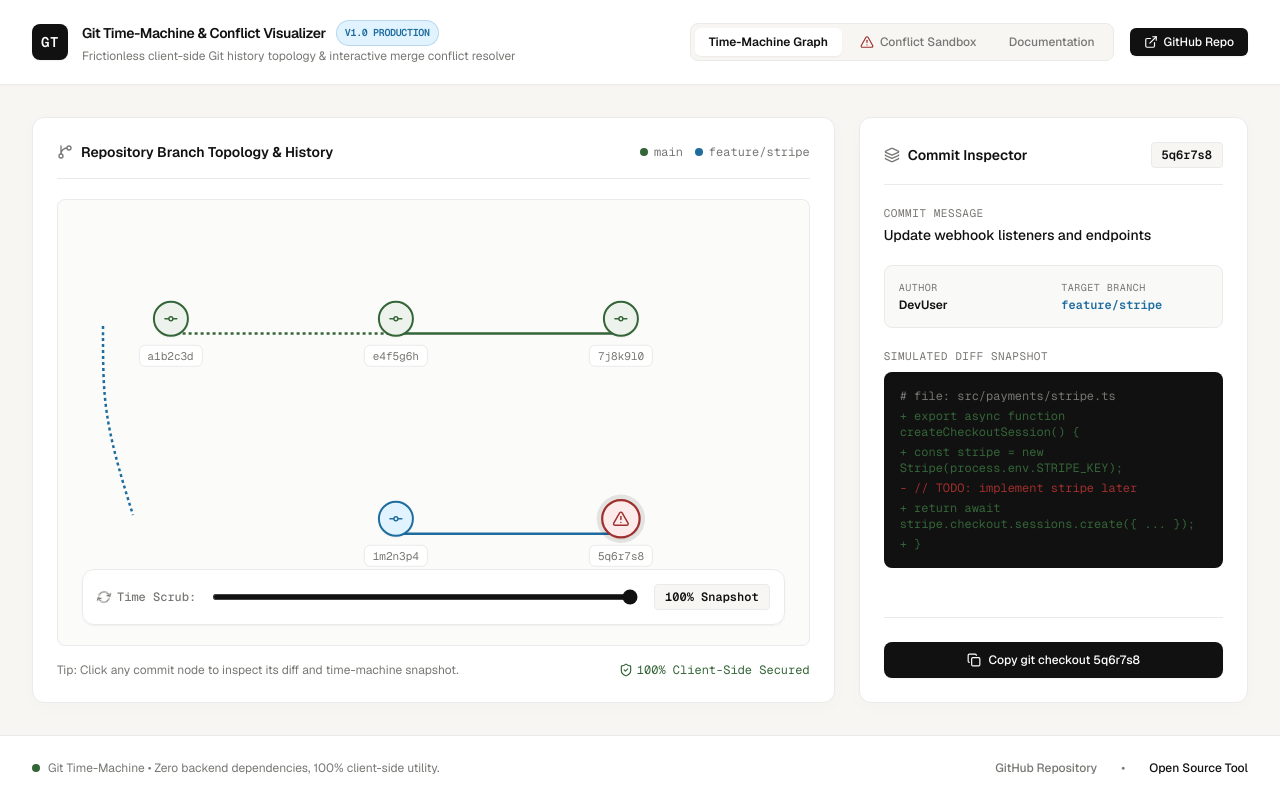
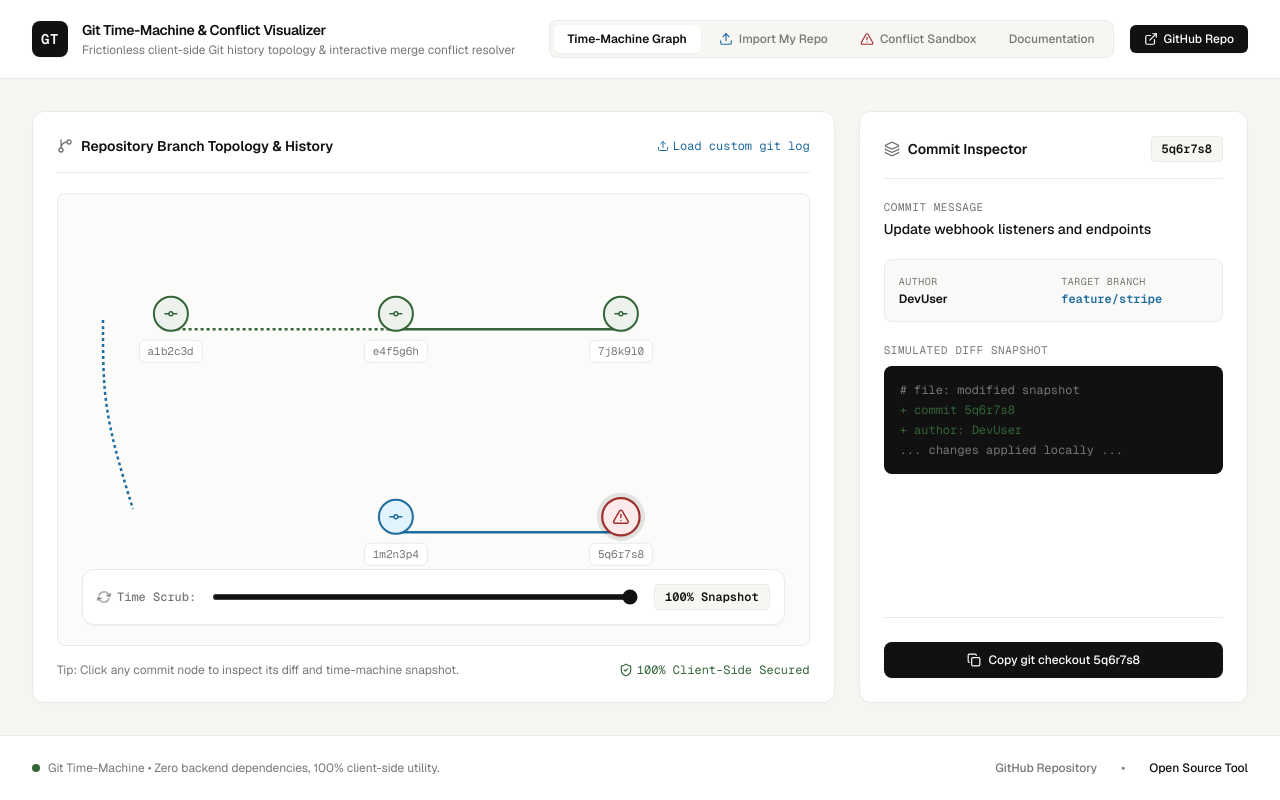
Before and after one commit to MixBroX/git-warp, a React (Vite) app: page / in a window 1280 px wide. Built offline with nearby package versions, Linux system fonts and the light colour scheme.

Commit message:
feat: add svg favicon, remove v1.0 badge

```diff
--- a/index.html
+++ b/index.html
@@ -4,6 +4,7 @@
     <meta charset="UTF-8" />
     <meta name="viewport" content="width=device-width, initial-scale=1.0" />
     <title>Git Time-Machine & Conflict Visualizer</title>
+    <link rel="icon" type="image/svg+xml" href="/favicon.svg" />
     <link rel="preconnect" href="https://fonts.googleapis.com">
     <link rel="preconnect" href="https://fonts.gstatic.com" crossorigin>
     <link href="https://fonts.googleapis.com/css2?family=Geist+Mono:wght@400;500;600&family=Geist:wght@400;500;600;700&display=swap" rel="stylesheet">
--- a/src/App.tsx
+++ b/src/App.tsx
@@ -10,7 +10,9 @@ import {
   Terminal,
   ShieldCheck,
   Zap,
-  RefreshCw
+  RefreshCw,
+  Upload,
+  FileText
 } from 'lucide-react';
 
 interface CommitNode {
@@ -24,7 +26,7 @@ interface CommitNode {
   conflict?: boolean;
 }
 
-const INITIAL_COMMITS: CommitNode[] = [
+const DEFAULT_COMMITS: CommitNode[] = [
   { id: 'c1', hash: 'a1b2c3d', message: 'Initial commit: setup base architecture', author: 'Alex', branch: 'main', x: 15, y: 30 },
   { id: 'c2', hash: 'e4f5g6h', message: 'Add authentication middleware', author: 'Sarah', branch: 'main', x: 45, y: 30 },
   { id: 'c3', hash: '7j8k9l0', message: 'Refactor database connection pool', author: 'Alex', branch: 'main', x: 75, y: 30 },
@@ -33,17 +35,68 @@ const INITIAL_COMMITS: CommitNode[] = [
 ];
 
 export default function App() {
-  const [commits, setCommits] = useState<CommitNode[]>(INITIAL_COMMITS);
-  const [selectedCommit, setSelectedCommit] = useState<CommitNode>(INITIAL_COMMITS[4]);
-  const [activeTab, setActiveTab] = useState<'visualizer' | 'conflict' | 'docs'>('visualizer');
+  const [commits, setCommits] = useState<CommitNode[]>(DEFAULT_COMMITS);
+  const [selectedCommit, setSelectedCommit] = useState<CommitNode>(DEFAULT_COMMITS[4]);
+  const [activeTab, setActiveTab] = useState<'visualizer' | 'conflict' | 'docs' | 'import'>('visualizer');
   const [copied, setCopied] = useState(false);
   const [simulatedTime, setSimulatedTime] = useState<number>(100);
   const [conflictResolved, setConflictResolved] = useState(false);
+
+  // Import state
+  const [rawLogInput, setRawLogInput] = useState('');
+  const [importError, setImportError] = useState('');
 
   const handleCopyCommand = (cmd: string) => {
     navigator.clipboard.writeText(cmd);
     setCopied(true);
     setTimeout(() => setCopied(false), 2000);
+  };
+
+  // Parse git log text input
+  const handleParseGitLog = () => {
+    if (!rawLogInput.trim()) {
+      setImportError('Please paste a valid git log output.');
+      return;
+    }
+
+    try {
+      const lines = rawLogInput.split('\n').filter(l => l.trim().length > 0);
+      const parsedCommits: CommitNode[] = [];
+
+      lines.forEach((line, index) => {
+        // Simple heuristic to extract hash and message from git log --oneline
+        const cleanLine = line.replace(/^[|\*\/\-\s]+/, ''); // remove graph symbols
+        const parts = cleanLine.split(' ');
+        const hash = parts[0] && parts[0].length >= 7 ? parts[0] : Math.random().toString(36).substring(2, 9);
+        const message = parts.slice(1).join(' ') || 'Commit update';
+
+        const isBranchB = line.includes('feature') || line.includes('fix') || index % 2 !== 0;
+        const xPos = Math.min(15 + (index * 20), 85);
+        const yPos = isBranchB ? 75 : 30;
+
+        parsedCommits.push({
+          id: `imported-${index}`,
+          hash: hash.substring(0, 7),
+          message: message,
+          author: 'Developer',
+          branch: isBranchB ? 'feature/branch' : 'main',
+          x: xPos,
+          y: yPos,
+          conflict: index === lines.length - 1 && lines.length > 2
+        });
+      });
+
+      if (parsedCommits.length > 0) {
+        setCommits(parsedCommits);
+        setSelectedCommit(parsedCommits[0]);
+        setActiveTab('visualizer');
+        setImportError('');
+      } else {
+        setImportError('Could not parse any commits. Ensure you use `git log --oneline` format.');
+      }
+    } catch (err) {
+      setImportError('Failed to parse input. Check format.');
+    }
   };
 
   return (
@@ -55,11 +108,8 @@ export default function App() {
             GT
           </div>
           <div>
-            <h1 className="font-semibold text-sm tracking-tight flex items-center gap-2.5">
+            <h1 className="font-semibold text-sm tracking-tight">
               Git Time-Machine & Conflict Visualizer
-              <span className="text-[10px] font-mono px-2 py-0.5 rounded-full bg-[#E1F3FE] text-[#1F6C9F] uppercase font-semibold border border-[#1F6C9F]/20">
-                v1.0 Production
-              </span>
             </h1>
             <p className="text-xs text-[#787774] mt-0.5">Frictionless client-side Git history topology & interactive merge conflict resolver</p>
           </div>
@@ -72,6 +122,13 @@ export default function App() {
               className={`px-3.5 py-1.5 text-xs font-medium rounded-md transition-all ${activeTab === 'visualizer' ? 'bg-[#FFFFFF] text-[#111111] shadow-sm font-semibold' : 'text-[#787774] hover:text-[#111111]'}`}
             >
               Time-Machine Graph
+            </button>
+            <button
+              onClick={() => setActiveTab('import')}
+              className={`px-3.5 py-1.5 text-xs font-medium rounded-md transition-all flex items-center gap-1.5 ${activeTab === 'import' ? 'bg-[#FFFFFF] text-[#111111] shadow-sm font-semibold' : 'text-[#787774] hover:text-[#111111]'}`}
+            >
+              <Upload className="w-3.5 h-3.5 text-[#1F6C9F]" />
+              Import My Repo
             </button>
             <button
               onClick={() => setActiveTab('conflict')}
@@ -111,21 +168,20 @@ export default function App() {
                   <GitBranch className="w-4 h-4 text-[#787774]" />
                   <h2 className="text-sm font-semibold">Repository Branch Topology & History</h2>
                 </div>
-                <div className="flex items-center gap-3 text-xs font-mono text-[#787774]">
-                  <span className="flex items-center gap-1.5"><span className="w-2 h-2 rounded-full bg-[#346538]"></span> main</span>
-                  <span className="flex items-center gap-1.5"><span className="w-2 h-2 rounded-full bg-[#1F6C9F]"></span> feature/stripe</span>
-                </div>
+                <button
+                  onClick={() => setActiveTab('import')}
+                  className="text-xs font-mono text-[#1F6C9F] hover:underline flex items-center gap-1"
+                >
+                  <Upload className="w-3 h-3" /> Load custom git log
+                </button>
               </div>
 
               {/* Simulated Git Graph Canvas Area */}
               <div className="flex-1 bg-[#FBFBFA] border border-[#EAEAEA] rounded-lg relative min-h-[420px] p-6 flex items-center justify-center overflow-hidden">
                 {/* SVG Connecting Lines */}
                 <svg className="absolute inset-0 w-full h-full pointer-events-none" style={{ minHeight: '420px' }}>
-                  {/* Main branch line */}
                   <line x1="15%" y1="30%" x2="45%" y2="30%" stroke="#346538" strokeWidth="2.5" strokeDasharray="3" />
                   <line x1="45%" y1="30%" x2="75%" y2="30%" stroke="#346538" strokeWidth="2.5" />
-
-                  {/* Feature branch fork & merge path */}
                   <path d="M 45 126 C 45 200, 45 220, 75 315" fill="none" stroke="#1F6C9F" strokeWidth="2.5" strokeDasharray="3" />
                   <line x1="45%" y1="75%" x2="75%" y2="75%" stroke="#1F6C9F" strokeWidth="2.5" />
                 </svg>
@@ -133,7 +189,7 @@ export default function App() {
                 {/* Commit Nodes */}
                 <div className="absolute inset-0 p-6">
                   {commits.map((c) => {
-                    const isSelected = selectedCommit.id === c.id;
+                    const isSelected = selectedCommit?.id === c.id;
                     return (
                       <button
                         key={c.id}
@@ -195,36 +251,34 @@ export default function App() {
                     Commit Inspector
                   </h3>
                   <span className="font-mono text-xs px-2.5 py-1 rounded bg-[#F7F6F3] border border-[#EAEAEA] font-semibold">
-                    {selectedCommit.hash}
+                    {selectedCommit?.hash || '-------'}
                   </span>
                 </div>
 
                 <div className="mt-5 space-y-5">
                   <div>
                     <label className="text-[11px] font-mono text-[#787774] uppercase tracking-wider block mb-1">Commit Message</label>
-                    <p className="text-sm font-medium leading-snug">{selectedCommit.message}</p>
+                    <p className="text-sm font-medium leading-snug">{selectedCommit?.message || 'Select a commit'}</p>
                   </div>
 
                   <div className="grid grid-cols-2 gap-4 bg-[#F9F9F8] p-3.5 rounded-lg border border-[#EAEAEA]">
                     <div>
                       <label className="text-[10px] font-mono text-[#787774] uppercase tracking-wider block">Author</label>
-                      <p className="text-xs font-semibold mt-0.5">{selectedCommit.author}</p>
+                      <p className="text-xs font-semibold mt-0.5">{selectedCommit?.author || 'N/A'}</p>
                     </div>
                     <div>
                       <label className="text-[10px] font-mono text-[#787774] uppercase tracking-wider block">Target Branch</label>
-                      <p className="text-xs font-mono font-semibold mt-0.5 text-[#1F6C9F]">{selectedCommit.branch}</p>
+                      <p className="text-xs font-mono font-semibold mt-0.5 text-[#1F6C9F]">{selectedCommit?.branch || 'N/A'}</p>
                     </div>
                   </div>
 
                   <div>
                     <label className="text-[11px] font-mono text-[#787774] uppercase tracking-wider mb-2 block">Simulated Diff Snapshot</label>
                     <div className="bg-[#111111] text-[#FFFFFF] p-4 rounded-lg font-mono text-xs overflow-x-auto space-y-1 shadow-inner">
-                      <p className="text-[#787774]"># file: src/payments/stripe.ts</p>
-                      <p className="text-[#346538]">+ export async function createCheckoutSession() &#123;</p>
-                      <p className="text-[#346538]">+   const stripe = new Stripe(process.env.STRIPE_KEY);</p>
-                      <p className="text-[#9F2F2D]">-   // TODO: implement stripe later</p>
-                      <p className="text-[#346538]">+   return await stripe.checkout.sessions.create(&#123; ... &#125;);</p>
-                      <p className="text-[#346538]">+ &#125;</p>
+                      <p className="text-[#787774]"># file: modified snapshot</p>
+                      <p className="text-[#346538]">+ commit {selectedCommit?.hash}</p>
+                      <p className="text-[#346538]">+ author: {selectedCommit?.author}</p>
+                      <p className="text-[#787774]">... changes applied locally ...</p>
                     </div>
                   </div>
                 </div>
@@ -232,13 +286,52 @@ export default function App() {
 
               <div className="pt-6 border-t border-[#EAEAEA] mt-6">
                 <button
-                  onClick={() => handleCopyCommand(`git checkout ${selectedCommit.hash}`)}
+                  onClick={() => handleCopyCommand(`git checkout ${selectedCommit?.hash}`)}
                   className="w-full py-2.5 px-4 rounded-lg bg-[#111111] text-[#FFFFFF] text-xs font-medium hover:bg-[#333333] transition-all flex items-center justify-center gap-2 shadow-sm active:scale-[0.99]"
                 >
                   {copied ? <Check className="w-3.5 h-3.5 text-[#346538]" /> : <Copy className="w-3.5 h-3.5" />}
-                  {copied ? 'Command Copied to Clipboard!' : `Copy git checkout ${selectedCommit.hash}`}
+                  {copied ? 'Command Copied to Clipboard!' : `Copy git checkout ${selectedCommit?.hash}`}
                 </button>
               </div>
+            </div>
+          </div>
+        )}
+
+        {activeTab === 'import' && (
+          <div className="bg-[#FFFFFF] border border-[#EAEAEA] rounded-xl p-8 max-w-2xl mx-auto w-full shadow-[0_4px_20px_rgba(0,0,0,0.02)] space-y-6">
+            <div className="pb-4 border-b border-[#EAEAEA]">
+              <h2 className="text-base font-semibold flex items-center gap-2">
+                <Upload className="w-5 h-5 text-[#1F6C9F]" />
+                Import Your Own Repository Logs
+              </h2>
+              <p className="text-xs text-[#787774] mt-1">
+                Run <code className="bg-[#F7F6F3] px-1.5 py-0.5 rounded border border-[#EAEAEA]">git log --oneline --all -n 20</code> in your terminal, paste the output below, and visualize your repo instantly.
+              </p>
+            </div>
+
+            <div className="space-y-4">
+              <div>
+                <label className="text-xs font-mono text-[#787774] uppercase tracking-wider block mb-2">Paste Git Log Output:</label>
+                <textarea
+                  rows={8}
+                  value={rawLogInput}
+                  onChange={(e) => setRawLogInput(e.target.value)}
+                  placeholder="e.g.&#10;a1b2c3d Fix login button bug on mobile&#10;e4f5g6h Add stripe webhook integration&#10;7j8k9l0 Initial release setup"
+                  className="w-full p-4 rounded-xl border border-[#EAEAEA] bg-[#FBFBFA] font-mono text-xs focus:outline-none focus:border-[#111111] transition-colors"
+                />
+              </div>
+
+              {importError && (
+                <p className="text-xs text-[#9F2F2D] font-medium">{importError}</p>
+              )}
+
+              <button
+                onClick={handleParseGitLog}
+                className="w-full py-3 px-4 rounded-xl bg-[#111111] text-[#FFFFFF] text-xs font-medium hover:bg-[#333333] transition-all flex items-center justify-center gap-2 shadow-sm"
+              >
+                <FileText className="w-4 h-4" />
+                Generate Interactive Topology Graph
+              </button>
             </div>
           </div>
         )}
```
Also changed, not shown: public/favicon.svg (added).
